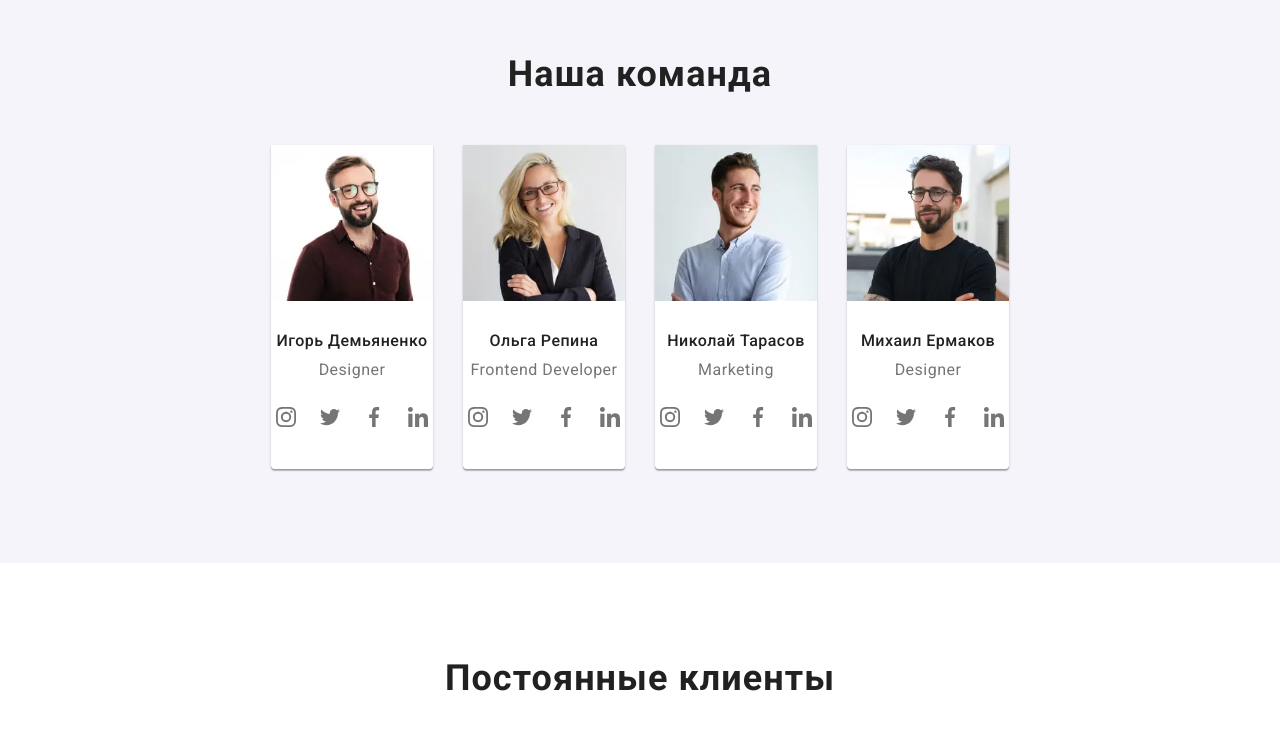
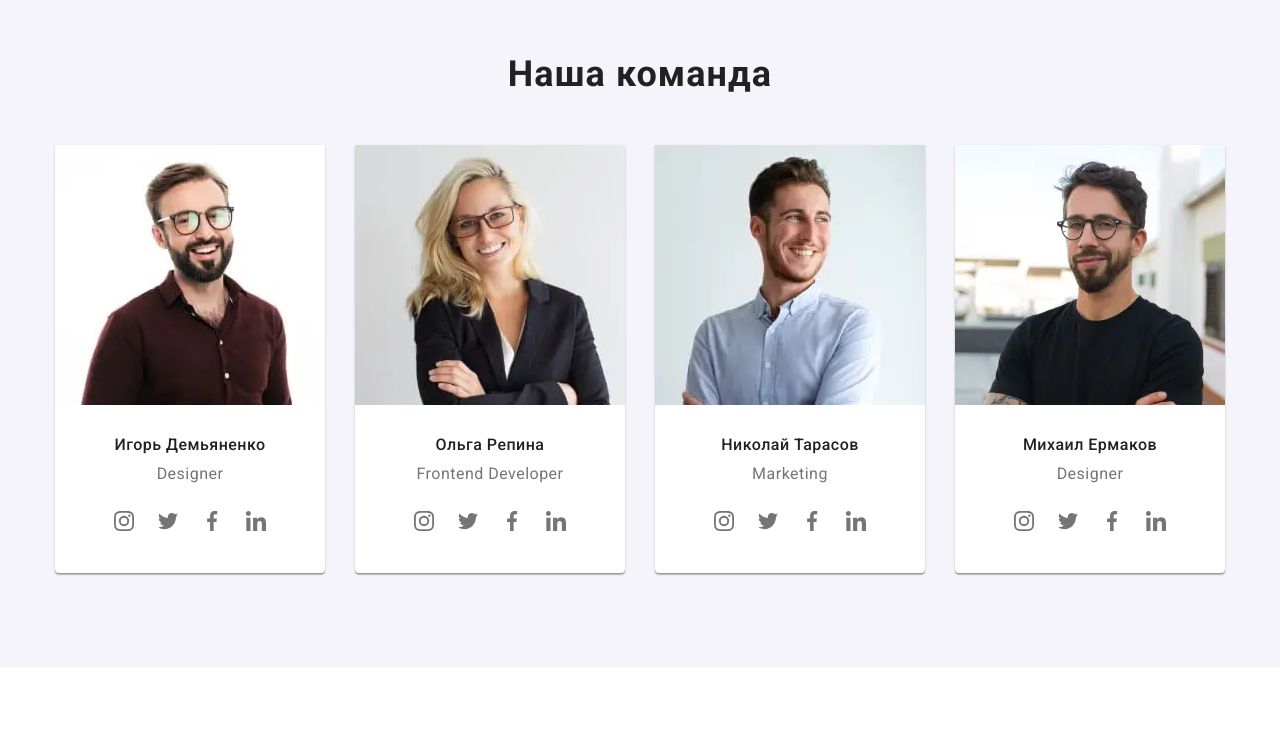
Before and after one commit to Vladyslav84/goit-markup-hw-08, a plain HTML site: page index.html in a window 1280 px wide. Shown: the part 1640-2386 px from the top of the page. Drawn offline with nearby package versions, Linux system fonts and the light colour scheme.

Commit message:
Поправив тім.

```diff
--- a/sass/components/_team.scss
+++ b/sass/components/_team.scss
@@ -15,12 +15,23 @@
     margin-bottom: 50px;
   }
 }
-@media screen and (min-width: 768px) {
+@media screen and (min-width: 768px) and (max-width: 1199px) {
   .our-team-list {
     display: flex;
     flex-wrap: wrap;
     margin: -15px;
     max-width: 768px;
+    margin-left: auto;
+    margin-right: auto;
+  }
+}
+
+@media screen and (min-width: 1200px) and (max-width: 1600px) {
+  .our-team-list {
+    display: flex;
+    flex-wrap: wrap;
+    margin: -15px;
+    max-width: 1200px;
     margin-left: auto;
     margin-right: auto;
   }
```
Also changed, not shown: css/main.css, css/main.min.css, 2 other files.
